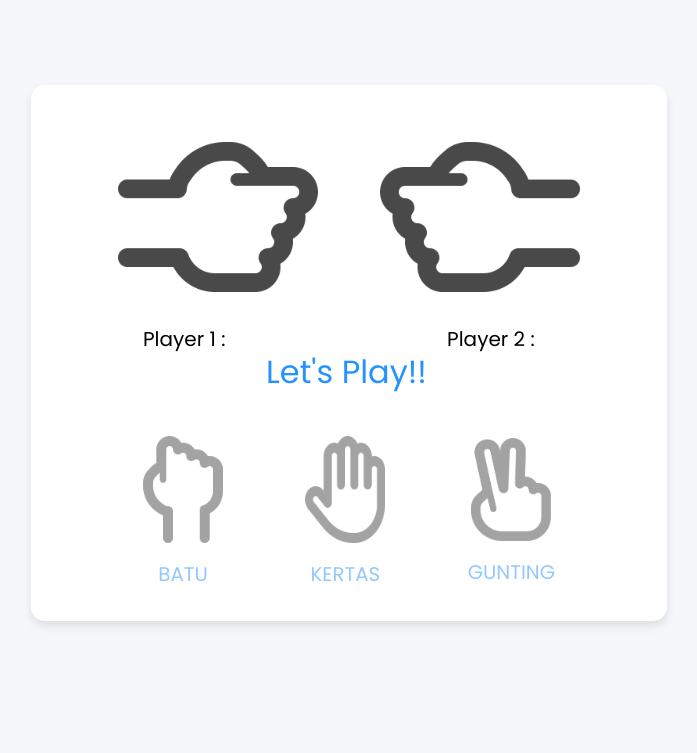
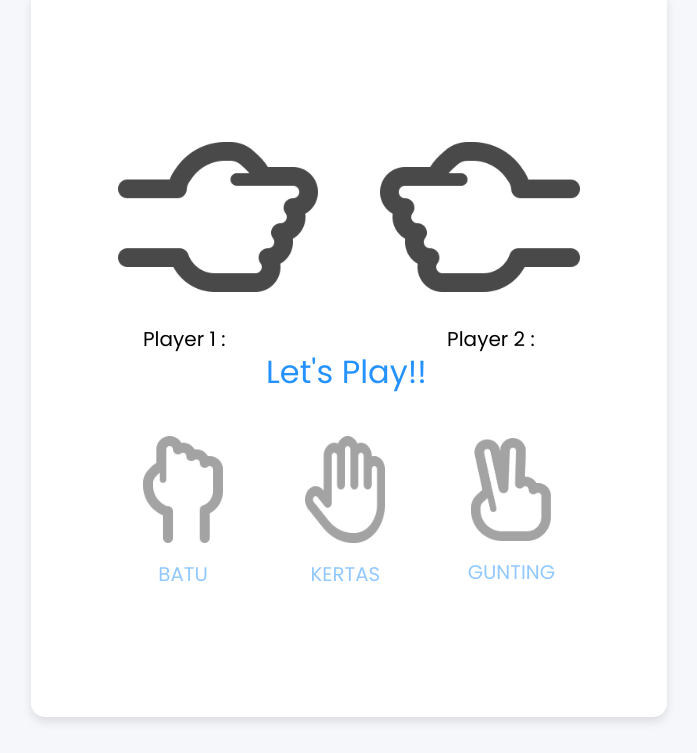
Before and after one commit to rendy278/Batu-Gunting-kertas, a plain HTML site: page index.html in a window 1280 px wide. Shown: the part 47-800 px from the top of the page, without its empty margins (291-988 px from the left). Drawn offline with Linux system fonts and the light colour scheme.

Commit message:
Update style.css

```diff
--- a/style.css
+++ b/style.css
@@ -12,13 +12,14 @@ body {
   align-items: center;
   justify-content: center;
   background: #f6f7fb;
+  overflow: hidden;
 }
 ::selection {
   color: #fff;
   background-color: #2f97ff;
 }
 .container {
-  padding: 2rem 7rem;
+  padding: 8rem 7rem;
   border-radius: 14px;
   background: #fff;
   box-shadow: 0 5px 10px rgba(0, 0, 0, 0.1);
```
